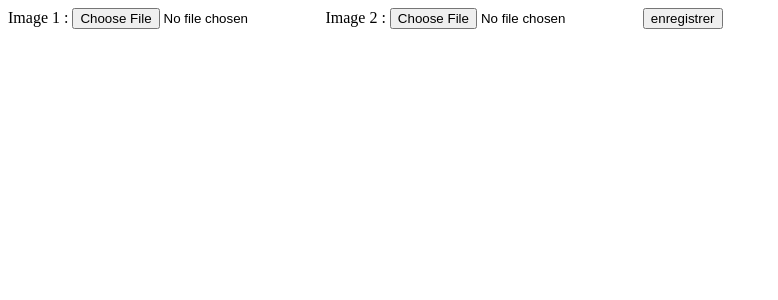
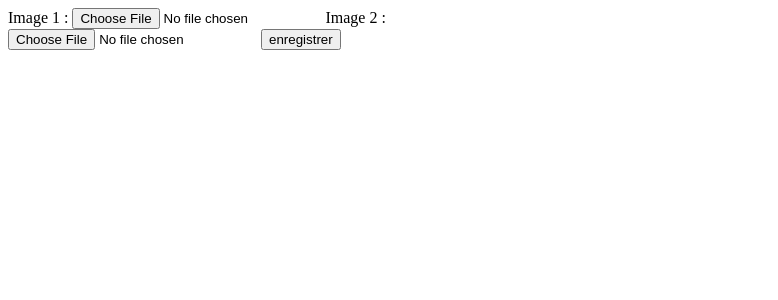
Before and after one commit to Lucas-Cassan/img-assembler, a React (Create React App) app in the folder frontend/: page / in a window 1280 px wide. Shown: the top 300 px of the page, without its empty margins (0-778 px from the left). Built offline with nearby package versions, Linux system fonts and the light colour scheme.

Commit message:
modif front img

```diff
--- a/frontend/src/pages/Fusiooooon.js
+++ b/frontend/src/pages/Fusiooooon.js
@@ -9,18 +9,29 @@ const Fusiooooon = () => {
     e.preventDefault();
 
     console.log(file1);
-    const data1 = new FormData();
-    data1.append("file", file1);
-    const data2 = new FormData();
-    data2.append("file", file2);
+    const data = new FormData();
+    data.append("file", file1);
 
     axios({
       method: "post",
       url: `http://localhost:5000/img/merge`,
-      data: {
-        data1,
-        data2,
-      },
+      data,
+    })
+      .then((res) => console.log(res))
+      .catch((err) => console.log(err));
+  };
+
+  const handleSubmit2 = (e) => {
+    e.preventDefault();
+
+    console.log(file1);
+    const data = new FormData();
+    data.append("file", file2);
+
+    axios({
+      method: "post",
+      url: `http://localhost:5000/img/merge`,
+      data,
     })
       .then((res) => console.log(res))
       .catch((err) => console.log(err));
@@ -38,6 +49,8 @@ const Fusiooooon = () => {
           onChange={(e) => setFile1(e.target.files[0])}
         />
         <label htmlFor="">Image 2 : </label>
+      </form>
+      <form action="" onSubmit={handleSubmit2}>
         <input
           type="file"
           name="file"
```
